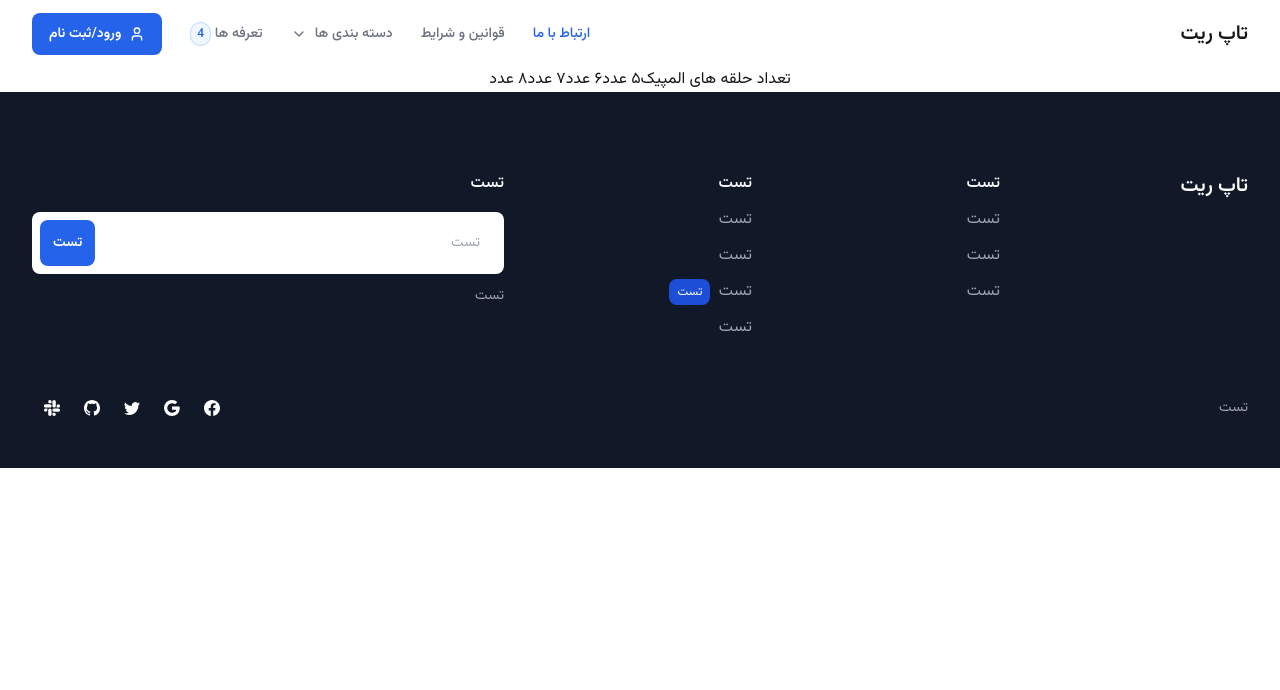
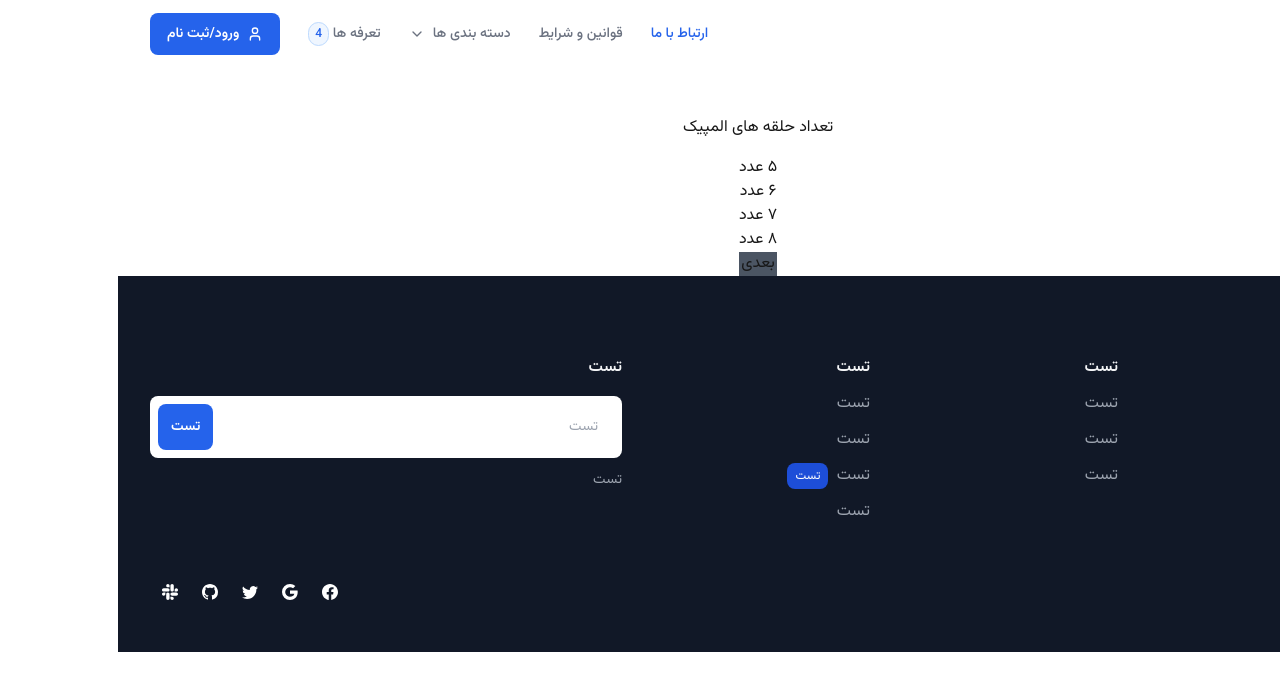
Before and after one commit to moham7dreza/quiz-next, a Next.js app: page /quiz in a window 1280 px wide. Shown: the top 690 px of the page. Built offline with nearby package versions, Linux system fonts and the light colour scheme.

Commit message:
UPDATE: complete quiz

```diff
--- a/app/(interaction)/(question)/quiz/page.jsx
+++ b/app/(interaction)/(question)/quiz/page.jsx
@@ -2,6 +2,7 @@
 
 import {quiz} from "../../../data";
 import {useState} from "react";
+import {reset} from "next/dist/lib/picocolors";
 
 export default function Quiz() {
 
@@ -9,9 +10,15 @@ export default function Quiz() {
     const [canPassToNextQuestion, setCanPassToNextQuestion] = useState(false)
     const [showQuizResult, setShowQuizResult] = useState(false)
     const [selectedAnswerIndex, setSelectedAnswerIndex] = useState()
+    const [isSelectedAnswerCorrect, setIsSelectedAnswerCorrect] = useState();
+    const [score, setScore] = useState({
+        score: 0,
+        correctAnswers: 0,
+        wrongAnswers: 0,
+    })
 
     const {questions} = quiz
-    console.log(questions)
+    // console.log(questions)
 
     const activeQuestion = questions[activeQuestionIndex]
 
@@ -21,32 +28,80 @@ export default function Quiz() {
         correctAnswer
     } = activeQuestion
 
+    const onAnswerSelected = (answer, index) => {
+        setSelectedAnswerIndex(index)
+        setCanPassToNextQuestion(true)
+        setIsSelectedAnswerCorrect(answer === correctAnswer)
+    }
+
+    const onNextQuestionSelected = () => {
+        // console.log(isSelectedAnswerCorrect)
+        setSelectedAnswerIndex(null)
+        setScore((prevState) => isSelectedAnswerCorrect ?
+            {...prevState, score: prevState.score + 5, correctAnswers: prevState.correctAnswers + 1} :
+            {...prevState, wrongAnswers: prevState.wrongAnswers + 1})
+        // console.log(showQuizResult, score)
+        if (activeQuestionIndex !== questions.length - 1) {
+            // console.log(activeQuestionIndex)
+            setActiveQuestionIndex(prevState => prevState + 1)
+        } else {
+            // console.log(showQuizResult)
+            setActiveQuestionIndex(0)
+            setShowQuizResult(true)
+        }
+        setCanPassToNextQuestion(false)
+    }
+
     return (
         <>
+            <h1>صفحه آزمون</h1>
+            <div>
                 {
                     !showQuizResult ? (
-                    <div className='flex-center'>
+                        <h2>آزمون : {activeQuestionIndex + 1}, از {questions.length}</h2>
+                    ) : null
+                }
+            </div>
+            <div>
+                {
+                    !showQuizResult ? (
+                        <div className='flex-center flex-col'>
                             <h3>{question}</h3>
+                            <div className='flex flex-col mt-4'>
                                 {
                                     answers.map((answer, index) => (
                                         <button
                                             key={index}
-                                    onClick={() => {
-                                        setSelectedAnswerIndex(index)
-                                        setCanPassToNextQuestion(true)
-                                    }}
+                                            onClick={() => onAnswerSelected(answer, index)}
+                                            className={selectedAnswerIndex === index ? 'bg-red-600' : ''}
                                         >
                                             {answer}
                                         </button>
                                     ))
                                 }
+                                <button disabled={!canPassToNextQuestion ? 'disabled' : ''}
+                                        onClick={onNextQuestionSelected}
+                                        className={canPassToNextQuestion ? 'cursor-pointer bg-green-700' : 'bg-gray-600'}
+                                >
+                                    {activeQuestionIndex === questions.length - 1 ? 'پایان' : 'بعدی'}
+                                </button>
+                            </div>
                         </div>
                     ) : (
                         <section>
+                            <h3>نتایج</h3>
+                            <h4>به طور کلی {(score.score / 25) * 100}% سوالات جواب داده شده است.</h4>
+                            <p>کل سوالات : {questions.length}</p>
+                            <p>سوالات درست : {score.correctAnswers}</p>
+                            <p>سوالات غلط : {score.wrongAnswers}</p>
 
+                            <button onClick={() => window.location.reload()}>
+                                شروع مجدد آزمون
+                            </button>
                         </section>
                     )
                 }
+            </div>
         </>
     )
 }
```
Lines whose indentation alone changed are shown as unchanged.
